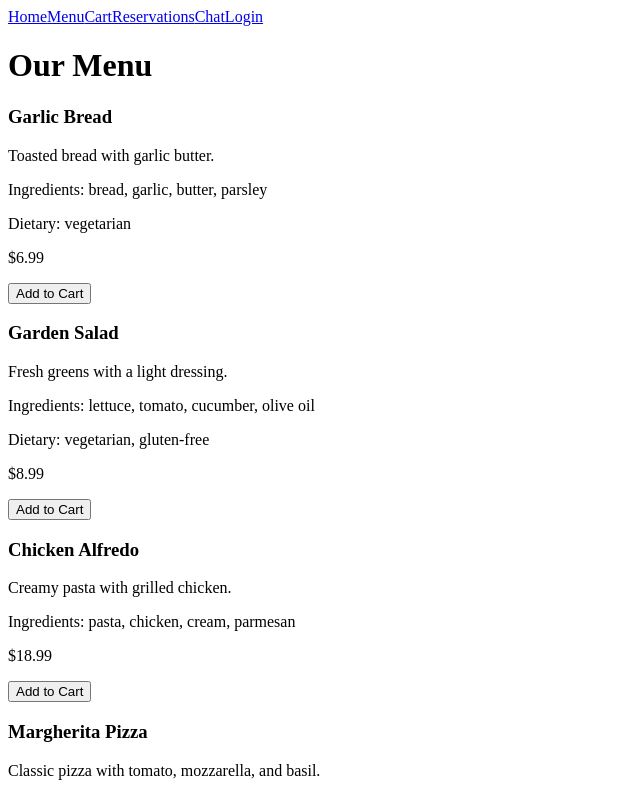
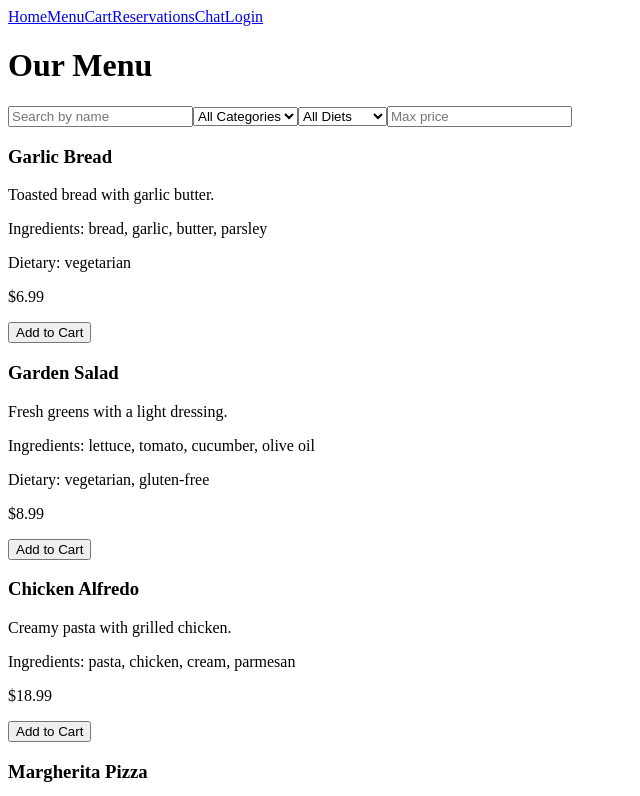
Before and after one commit to msidhu-deep/restaurant-frontend, a React (Vite) app: page /menu in a window 1280 px wide. Shown: the top 796 px of the page, without its empty margins (0-640 px from the left). Built offline with nearby package versions, Linux system fonts and the light colour scheme.

Commit message:
Add search and filters to Menu page

```diff
--- a/src/pages/Menu.jsx
+++ b/src/pages/Menu.jsx
@@ -1,14 +1,69 @@
-// Menu page - shows all menu items
+// Menu page - search and filter the menu
+import { useState } from "react";
 import menuItems from "../data/menuData";
 import MenuItem from "../components/MenuItem";
 
 function Menu() {
+  // one state for each filter
+  const [search, setSearch] = useState("");
+  const [category, setCategory] = useState("All");
+  const [dietary, setDietary] = useState("All");
+  const [maxPrice, setMaxPrice] = useState("");
+
+  // keep only the items that match every filter
+  const filteredItems = menuItems.filter((item) => {
+    const matchesSearch = item.name
+      .toLowerCase()
+      .includes(search.toLowerCase());
+    const matchesCategory = category === "All" || item.category === category;
+    const matchesDietary = dietary === "All" || item.dietary.includes(dietary);
+    const matchesPrice = maxPrice === "" || item.price <= Number(maxPrice);
+
+    return matchesSearch && matchesCategory && matchesDietary && matchesPrice;
+  });
+
   return (
     <div>
       <h1>Our Menu</h1>
 
-      {/* loop through the array, one card per item */}
-      {menuItems.map((item) => (
+      {/* search box */}
+      <input
+        type="text"
+        placeholder="Search by name"
+        value={search}
+        onChange={(e) => setSearch(e.target.value)}
+      />
+
+      {/* category dropdown */}
+      <select value={category} onChange={(e) => setCategory(e.target.value)}>
+        <option value="All">All Categories</option>
+        <option value="Starters">Starters</option>
+        <option value="Mains">Mains</option>
+        <option value="Desserts">Desserts</option>
+        <option value="Beverages">Beverages</option>
+      </select>
+
+      {/* dietary dropdown */}
+      <select value={dietary} onChange={(e) => setDietary(e.target.value)}>
+        <option value="All">All Diets</option>
+        <option value="vegetarian">Vegetarian</option>
+        <option value="vegan">Vegan</option>
+        <option value="gluten-free">Gluten-free</option>
+      </select>
+
+      {/* max price box */}
+      <input
+        type="number"
+        placeholder="Max price"
+        value={maxPrice}
+        onChange={(e) => setMaxPrice(e.target.value)}
+      />
+
+      {/* show a message if nothing matches */}
+      {filteredItems.length === 0 && <p>No items match your search.</p>}
+
+      {/* loop through the filtered items only */}
+      {filteredItems.map((item) => (
         <MenuItem key={item.id} item={item} />
       ))}
     </div>
```
